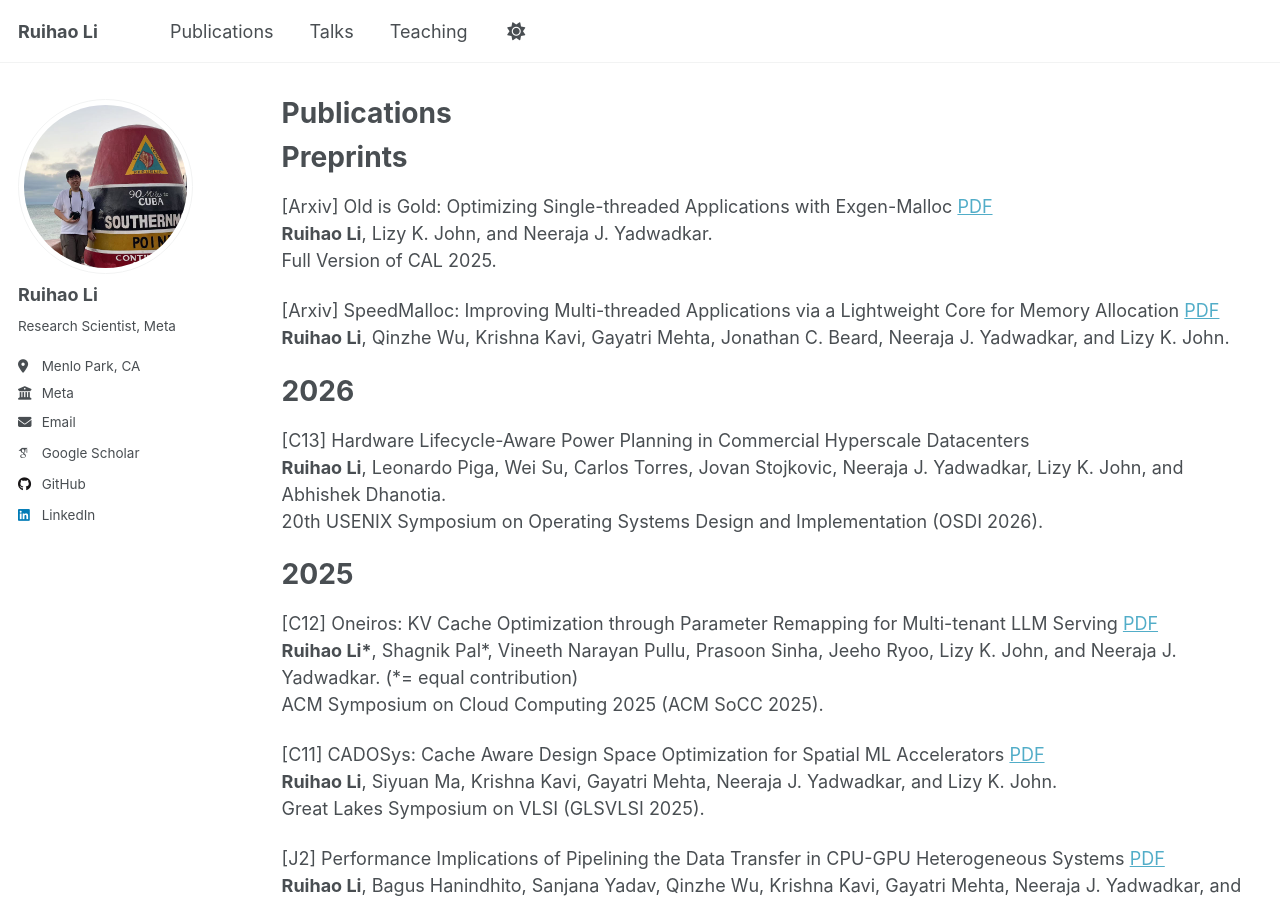
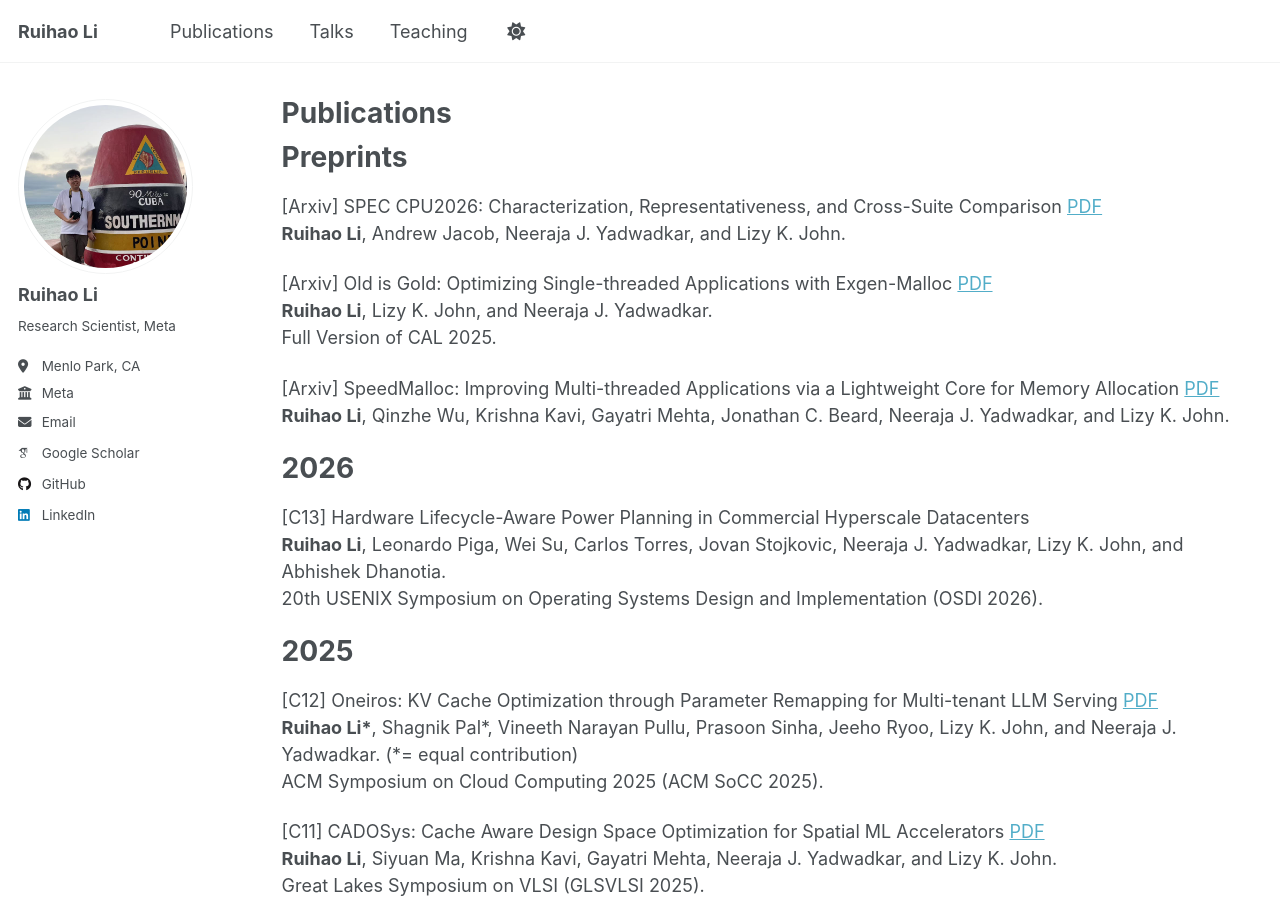
Before and after one commit to lrh12580/lrh12580.github.io, a Jekyll site: the page built from _publications/publications.md, in a window 1280 px wide and 900 px high. Built offline with Jekyll 4.4.1, drawn with Linux system fonts in a browser that asks for light colours; some web fonts are replaced.

Commit message:
add spec

```diff
--- a/_publications/publications.md
+++ b/_publications/publications.md
@@ -7,6 +7,9 @@ author_profile: true
 
 Preprints
 ======
+[Arxiv] SPEC CPU2026: Characterization, Representativeness, and Cross-Suite Comparison [PDF](https://arxiv.org/pdf/2605.03713) <br>
+**Ruihao Li**, Andrew Jacob, Neeraja J. Yadwadkar, and Lizy K. John. <br>
+
 [Arxiv] Old is Gold: Optimizing Single-threaded Applications with Exgen-Malloc [PDF](https://arxiv.org/pdf/2510.10219) <br>
 **Ruihao Li**, Lizy K. John, and Neeraja J. Yadwadkar. <br>
 Full Version of CAL 2025.
```
